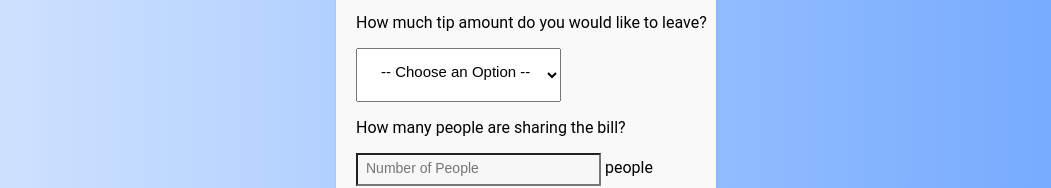
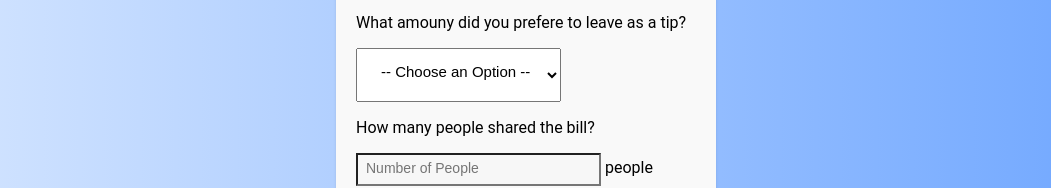
Before and after one commit to marypavlenko/calculator, a plain HTML site: page index.html in a window 1280 px wide. Shown: the part 236-424 px from the top of the page, without its empty margins (114-1165 px from the left). Drawn offline with Linux system fonts and the light colour scheme.

Commit message:
Text modification

```diff
--- a/index.html
+++ b/index.html
@@ -22,7 +22,7 @@
       </div>
 
       <div class="tip__container">
-        <p>How much tip amount do you would like to leave?</p>
+        <p>What amouny did you prefere to leave as a tip?</p>
         <select id="serviceQual">
           <option disabled selected value="0">-- Choose an Option --</option>
           <option value="0.3">30&#37 &#45 Awesome</option>
@@ -34,7 +34,7 @@
       </div>
 
       <div class="people__container">
-        <p>How many people are sharing the bill?</p>
+        <p>How many people shared the bill?</p>
         <input id="peopleamt" type="text" placeholder="Number of People"> people
       </div>
       <button type="button" id="calculate">Calculate</button>
```
